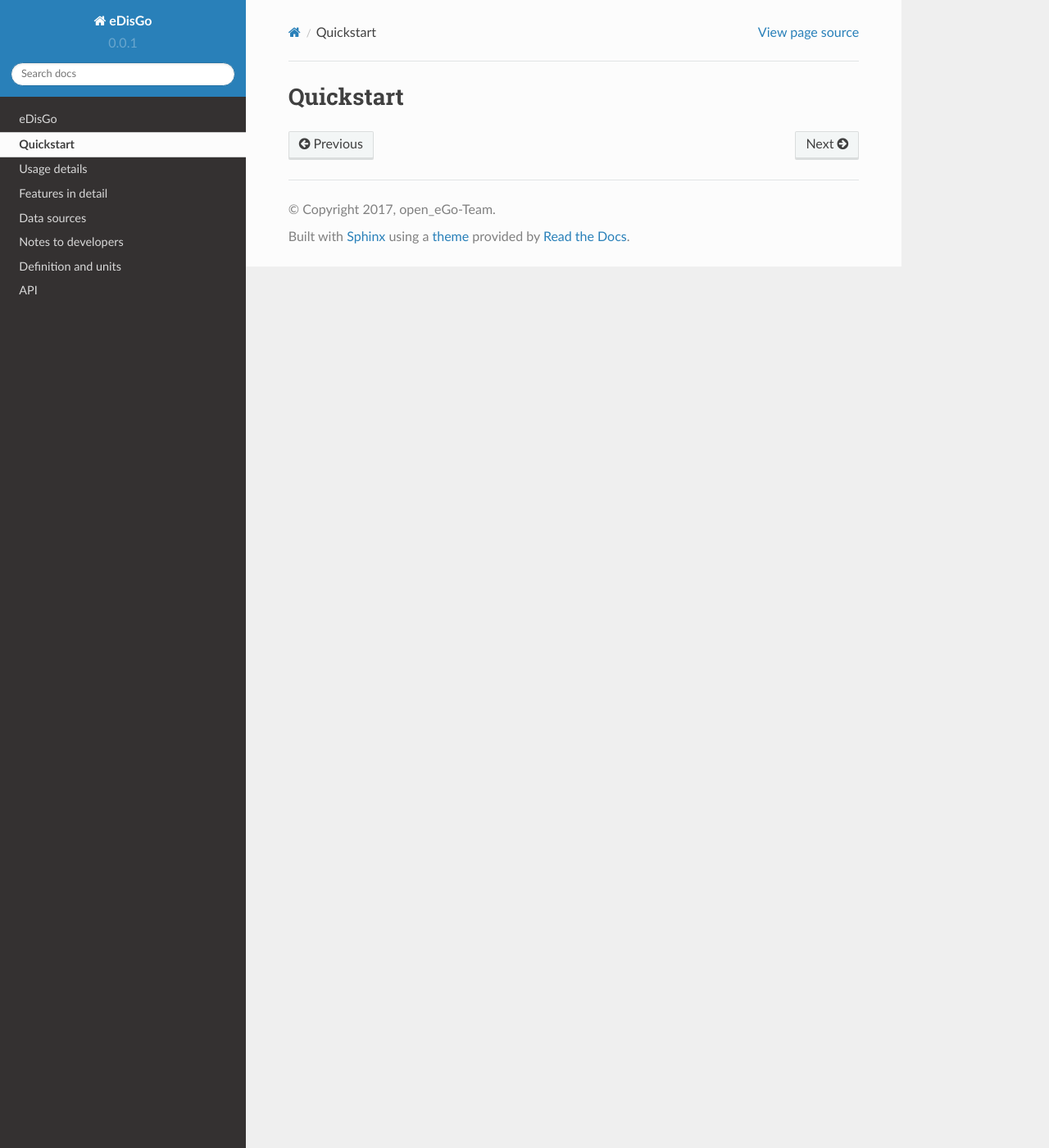
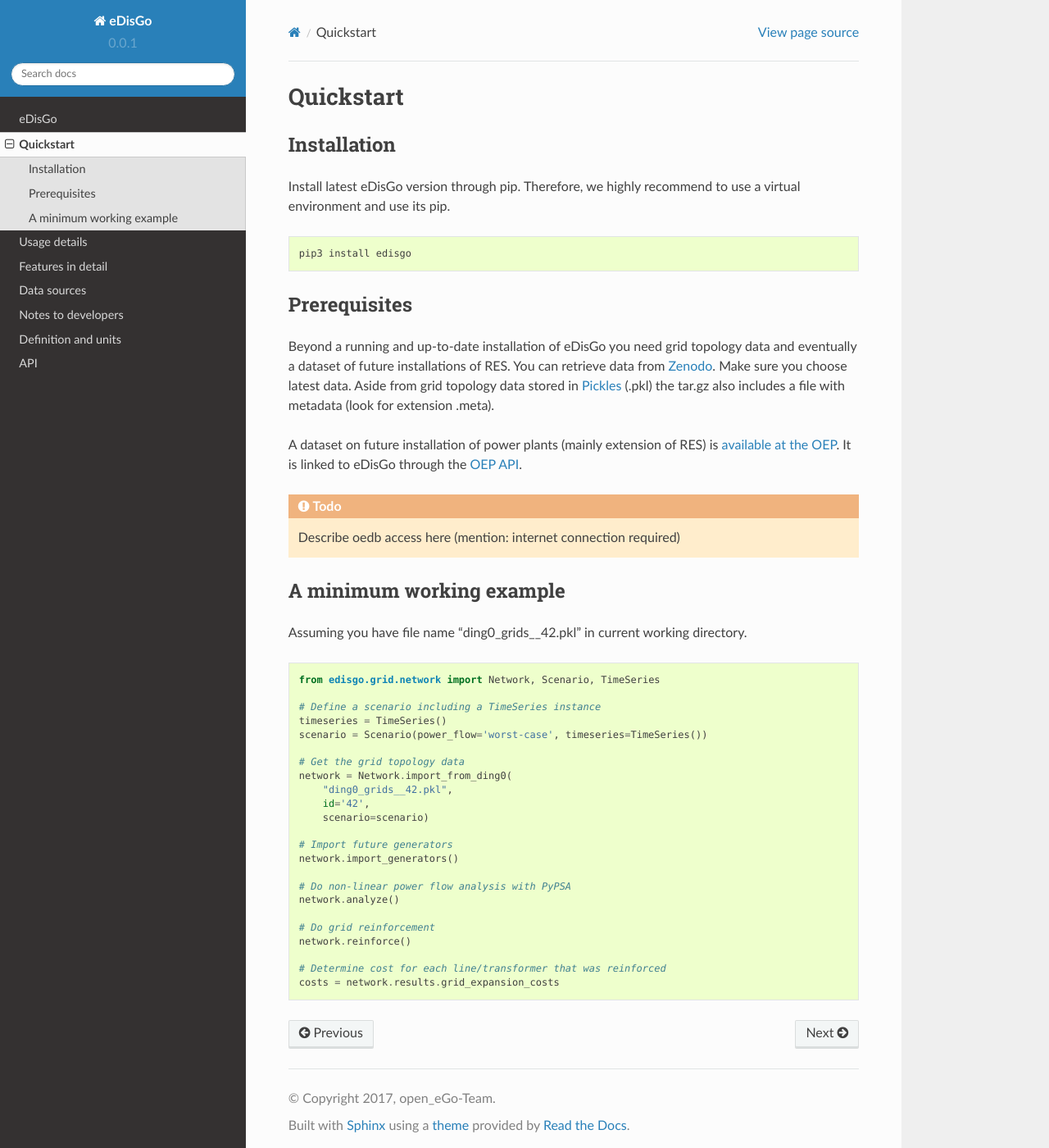
Before and after one commit to openego/eDisGo, a Sphinx documentation site: the page built from doc/quickstart.rst, in a window 1280 px wide and 1400 px high. Shown: the whole window at 82% size. Built offline with Sphinx 7.4.7 and the Read the Docs theme 2.0.0, drawn with Linux system fonts in a browser that asks for light colours; formulas are drawn with MathJax 3.

Commit message:
Draft Quickstart

```diff
--- a/doc/quickstart.rst
+++ b/doc/quickstart.rst
@@ -2,3 +2,66 @@
 
 Quickstart
 ==========
+
+Installation
+------------
+
+Install latest eDisGo version through pip. Therefore, we highly recommend to
+use a virtual environment and use its pip.
+
+.. code-block:: bash
+
+    pip3 install edisgo
+
+
+Prerequisites
+-------------
+
+Beyond a running and up-to-date installation of eDisGo you need grid topology
+data and eventually a dataset of future installations of RES.
+You can retrieve data from `Zenodo <https://zenodo.org/record/890479>`_.
+Make sure you choose latest data.
+Aside from grid topology data stored in
+`Pickles <https://docs.python.org/3/library/pickle.html>`_ (.pkl) the tar.gz
+also includes a file with metadata (look for extension .meta).
+
+A dataset on future installation of power plants (mainly extension of RES) is
+`available at the OEP <https://oep.iks.cs.ovgu.de/>`_. It is linked to eDisGo
+through the
+`OEP API <https://oep-data-interface.readthedocs.io/en/latest/index.html>`_.
+
+.. todo::
+
+    Describe oedb access here (mention: internet connection required)
+
+
+A minimum working example
+-------------------------
+
+Assuming you have file name "ding0_grids__42.pkl" in current working directory.
+
+.. code-block:: python
+
+    from edisgo.grid.network import Network, Scenario, TimeSeries
+
+    # Define a scenario including a TimeSeries instance
+    timeseries = TimeSeries()
+    scenario = Scenario(power_flow='worst-case', timeseries=TimeSeries())
+
+    # Get the grid topology data
+    network = Network.import_from_ding0(
+        "ding0_grids__42.pkl",
+        id='42',
+        scenario=scenario)
+
+    # Import future generators
+    network.import_generators()
+
+    # Do non-linear power flow analysis with PyPSA
+    network.analyze()
+
+    # Do grid reinforcement
+    network.reinforce()
+
+    # Determine cost for each line/transformer that was reinforced
+    costs = network.results.grid_expansion_costs
```
